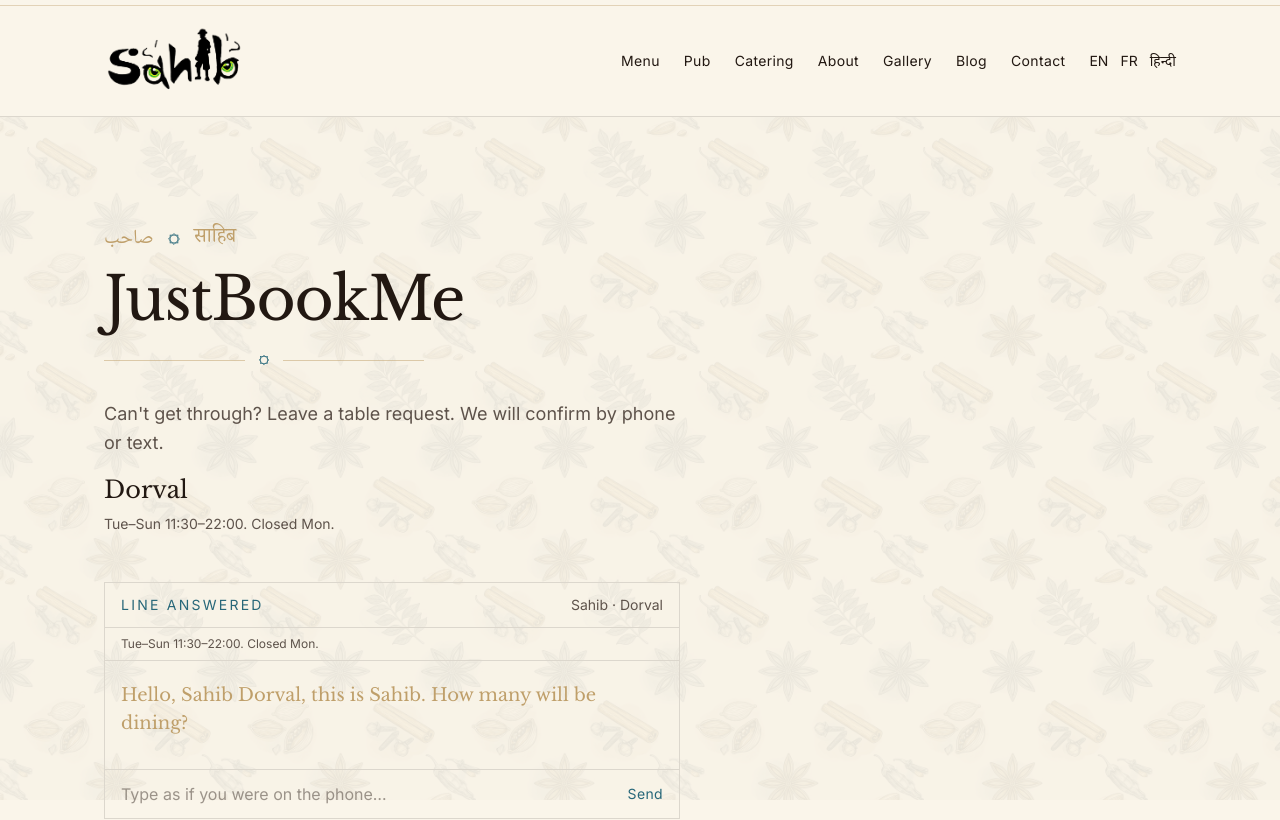
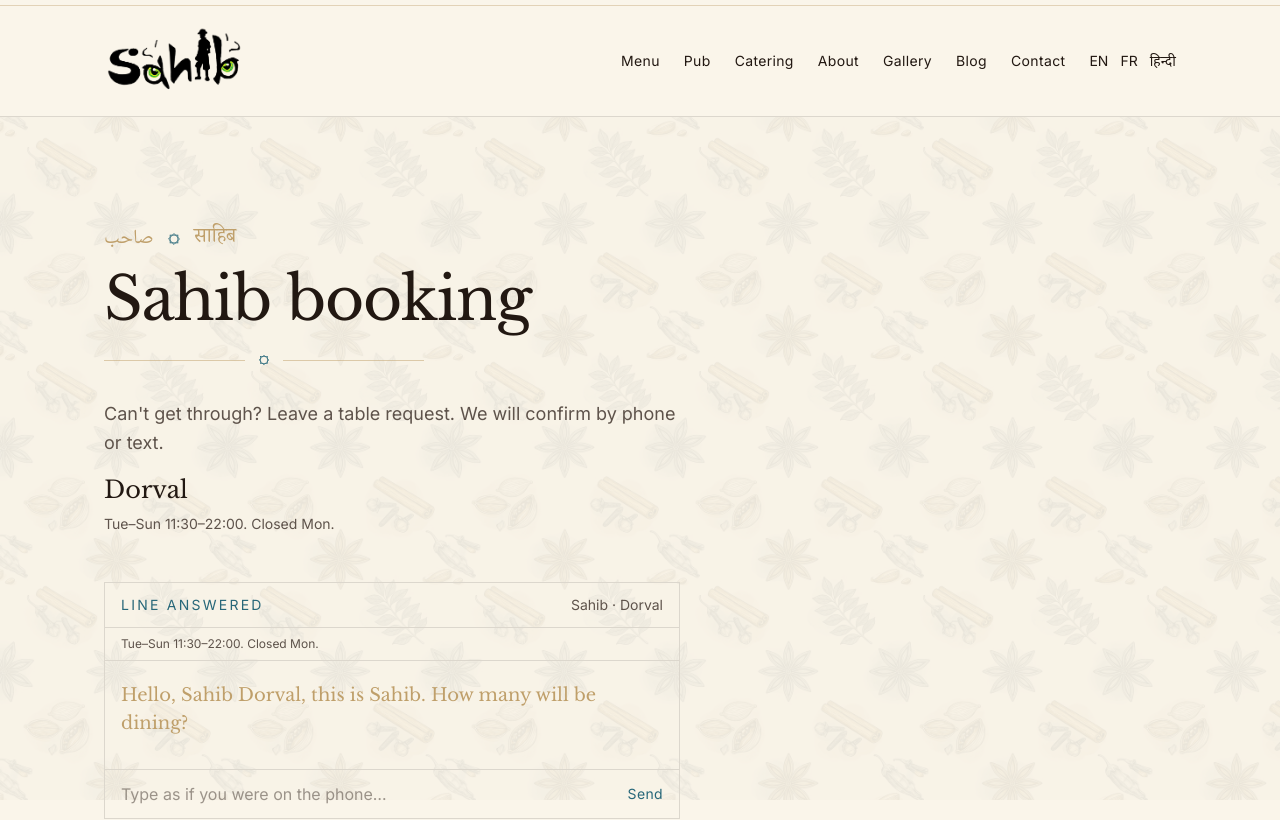
Before and after one commit to brandonlacoste9-tech/sahib, a Next.js app: page /en/book/sahib-dorval in a window 1280 px wide. Shown: the top 820 px of the page. Built offline with nearby package versions, Linux system fonts and the light colour scheme; no server answers.

Commit message:
feat: brand the table request as Sahib booking, not JustBookMe

```diff
--- a/messages/en.json
+++ b/messages/en.json
@@ -10,8 +10,8 @@
     "contact": "Contact",
     "reserve": "Reserve",
     "order": "Order",
-    "justbookme": "JustBookMe",
-    "justbookmeHint": "Can't get through? JustBookMe answers and takes your request.",
+    "justbookme": "Sahib booking",
+    "justbookmeHint": "Can't get through? Sahib answers and takes your table request.",
     "skip": "Skip to content"
   },
   "sheet": { "pickLocation": "Choose a location", "close": "Close" },
@@ -84,7 +84,7 @@
     "gift": "Any denomination, for the table, take-away, or delivery. Ask at the desk."
   },
   "justbookme": {
-    "title": "JustBookMe",
+    "title": "Sahib booking",
     "lead": "Can't get through? Leave a table request. We will confirm by phone or text.",
     "name": "Name",
     "phone": "Phone",
--- a/messages/fr.json
+++ b/messages/fr.json
@@ -10,8 +10,8 @@
     "contact": "Contact",
     "reserve": "Réserver",
     "order": "Commander",
-    "justbookme": "JustBookMe",
-    "justbookmeHint": "Vous n'arrivez pas à joindre ? JustBookMe répond et prend votre demande.",
+    "justbookme": "Réservation Sahib",
+    "justbookmeHint": "Vous n'arrivez pas à joindre ? Sahib répond et prend votre demande de table.",
     "skip": "Aller au contenu"
   },
   "sheet": { "pickLocation": "Choisissez un emplacement", "close": "Fermer" },
@@ -84,7 +84,7 @@
     "gift": "Toutes dénominations, pour la table, à emporter ou en livraison. Demandez au comptoir."
   },
   "justbookme": {
-    "title": "JustBookMe",
+    "title": "Réservation Sahib",
     "lead": "Vous n'arrivez pas à joindre ? Laissez une demande de table. Nous confirmons par téléphone ou texto.",
     "name": "Nom",
     "phone": "Téléphone",
--- a/messages/hi.json
+++ b/messages/hi.json
@@ -10,8 +10,8 @@
     "contact": "संपर्क",
     "reserve": "रिज़र्व",
     "order": "ऑर्डर",
-    "justbookme": "JustBookMe",
-    "justbookmeHint": "फ़ोन नहीं लगा? JustBookMe जवाब देकर आपका अनुरोध ले लेता है।",
+    "justbookme": "साहिब बुकिंग",
+    "justbookmeHint": "फ़ोन नहीं लगा? साहिब जवाब देकर टेबल का अनुरोध ले लेता है।",
     "skip": "सामग्री पर जाएँ"
   },
   "sheet": { "pickLocation": "स्थान चुनें", "close": "बंद करें" },
@@ -84,7 +84,7 @@
     "gift": "कोई भी राशि — टेबल, टेक-अवे या डिलीवरी। डेस्क पर पूछें।"
   },
   "justbookme": {
-    "title": "JustBookMe",
+    "title": "साहिब बुकिंग",
     "lead": "फ़ोन नहीं लगा? टेबल का अनुरोध छोड़ें। हम फ़ोन या संदेश से पुष्टि करेंगे।",
     "name": "नाम",
     "phone": "फ़ोन",
--- a/src/app/[locale]/contact/page.tsx
+++ b/src/app/[locale]/contact/page.tsx
@@ -78,7 +78,7 @@
                     href={`/book/${room.justBookMeSlug}`}
                     className="text-teal"
                   >
-                    JustBookMe
+                    {tNav('justbookme')}
                   </Link>
                 </li>
               </ul>
--- a/src/app/api/justbookme/route.ts
+++ b/src/app/api/justbookme/route.ts
@@ -79,7 +79,7 @@
       from,
       to: cateringEmail,
       replyTo: data.email || undefined,
-      subject: `JustBookMe request · ${loc.name.en} · ${data.guests} guests`,
+      subject: `Sahib booking · ${loc.name.en} · ${data.guests} guests`,
       text: summary,
     });
     const send = cateringSendResult(resendResponse);
--- a/src/components/home/HomeActions.tsx
+++ b/src/components/home/HomeActions.tsx
@@ -24,7 +24,7 @@
               onClick={() => setAction(item)}
               className="text-lg tracking-wide text-teal hover:text-ink"
             >
-              {item === 'justbookme' ? 'JustBookMe' : t(item)}
+              {t(item)}
             </button>
           </li>
         ))}
--- a/src/components/justbookme/SahibAssistant.tsx
+++ b/src/components/justbookme/SahibAssistant.tsx
@@ -104,7 +104,7 @@
             guests: next.draft.guests,
             date: next.draft.date,
             time: next.draft.time,
-            notes: 'Via fake Sahib assistant (demo until voice is live)',
+            notes: 'Via Sahib booking',
             honey: '',
           }),
         });
--- a/src/components/layout/ThumbBar.tsx
+++ b/src/components/layout/ThumbBar.tsx
@@ -27,7 +27,7 @@
                 onClick={() => setAction(item)}
                 className="flex w-full items-center justify-center px-2 py-3.5 text-sm tracking-wide text-ink"
               >
-                {item === 'justbookme' ? 'JustBookMe' : t(item)}
+                {t(item)}
               </button>
             </li>
           ))}
```
